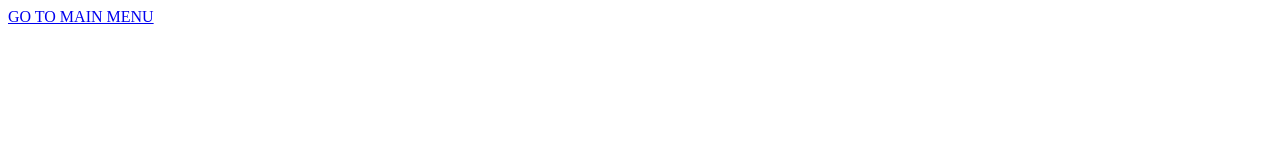
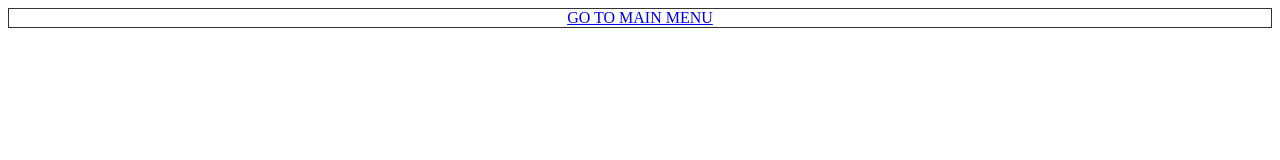
Before and after one commit to gotmyfury/sample-website, a plain HTML site: page index.html in a window 1280 px wide. Drawn offline with Linux system fonts and the light colour scheme.

Commit message:
Add files via upload

```diff
--- /dev/null
+++ b/design.css
@@ -0,0 +1,9 @@
+.gridparent {
+    border: 1px solid rgba(0, 0, 0, 0.8);
+    display: grid;
+    position: relative;
+    justify-content: center;
+    justify-items: center;
+    grid-template-columns: 340px;
+    grid-template-rows: auto;
+}
--- a/index.html
+++ b/index.html
@@ -1,12 +1,14 @@
 <!DOCTYPE html>
 <html>
 <head>
-
+    <link rel="stylesheet" href="design.css">
 </head>
 
 <body>
 
-    <a href="./main-menu">GO TO MAIN MENU</a>
+    <div class="gridparent">
+        <a href="./main-menu">GO TO MAIN MENU</a>
+    </div>
 
 </body>
 </html>
```
Also changed, not shown: main-menu.html (+3 -1 lines).
